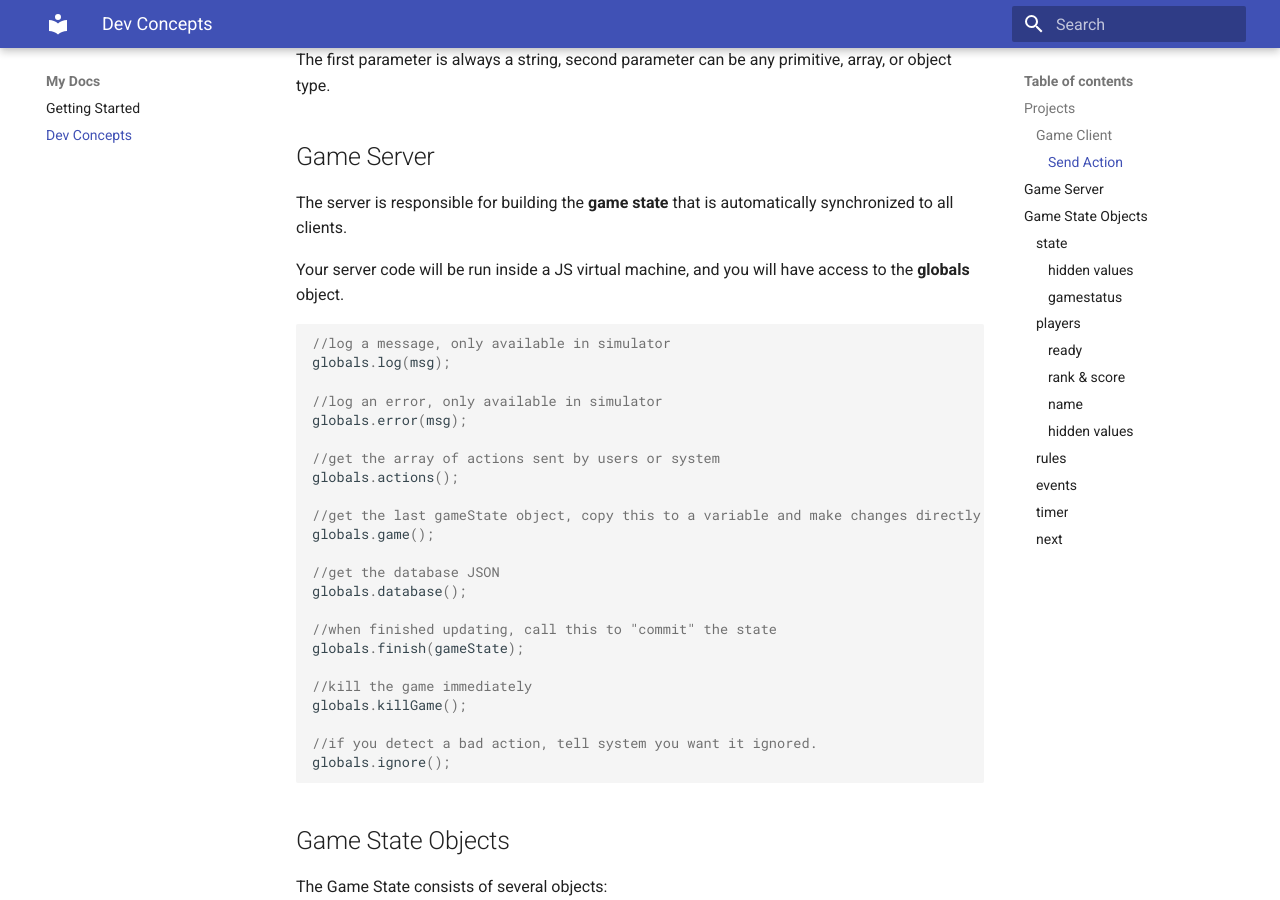
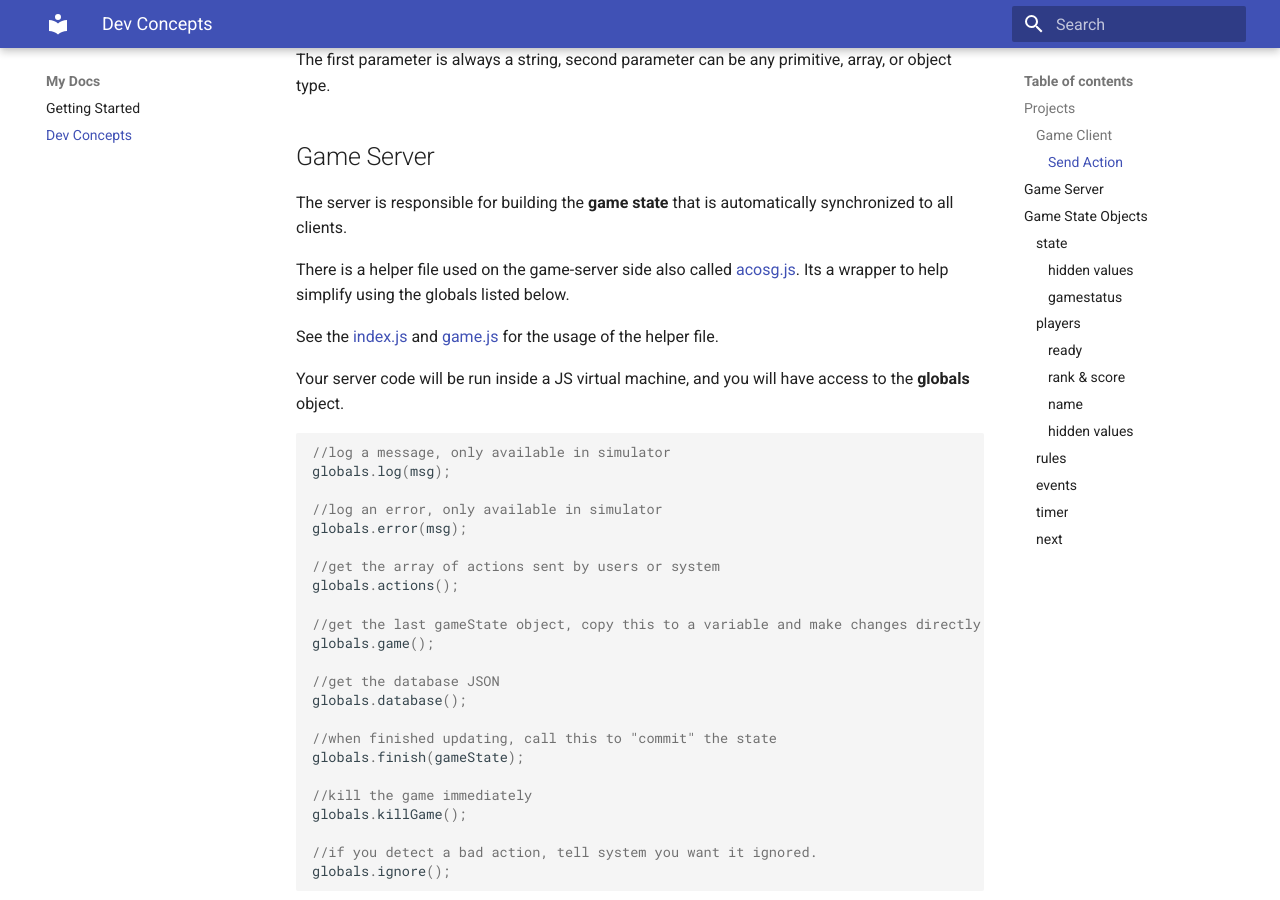
Before and after one commit to acosgames/acosgames.github.io, an MkDocs documentation site: the page built from docs/concepts.md, in a window 1280 px wide and 900 px high, scrolled down 578 px. Built offline with MkDocs 1.6.1 and Material for MkDocs 9.7.7, drawn with Linux system fonts in a browser that asks for light colours.

Commit message:
updating docs

```diff
--- a/docs/concepts.md
+++ b/docs/concepts.md
@@ -6,7 +6,7 @@
 
 ### Game Client
 
-The client is responsible for displaying the game state that is forwarded to your game's front end. There is a helper file called `acosg.js` that listens for incoming state updates. Everytime there is an update, you will receive the full state. The TicTacToe example uses ReactJS, but any JS framework can be used, as long as you can receive updates and send actions by re-creating what the `acosg.js` file does.
+The client is responsible for displaying the game state that is forwarded to your game's front end. There is a helper file called [acosg.js](https://github.com/acosgames/tictactoe/blob/main/game-client/acosg.js)that listens for incoming state updates. Everytime there is an update, you will receive the full state. The TicTacToe example uses ReactJS, but any JS framework can be used, as long as you can receive updates and send actions by re-creating what the [acosg.js](https://github.com/acosgames/tictactoe/blob/main/game-client/acosg.js) file does.
 
 #### Send Action
 
@@ -21,6 +21,10 @@
 ## Game Server
 
 The server is responsible for building the **game state** that is automatically synchronized to all clients.
+
+There is a helper file used on the game-server side also called [acosg.js](https://github.com/acosgames/tictactoe/blob/main/game-server/acosg.js). Its a wrapper to help simplify using the globals listed below.
+
+See the [index.js](https://github.com/acosgames/tictactoe/blob/main/game-server/index.js) and [game.js](https://github.com/acosgames/tictactoe/blob/main/game-server/game.js) for the usage of the helper file.
 
 Your server code will be run inside a JS virtual machine, and you will have access to the **globals** object.
 
```
Also changed, not shown: site/concepts/index.html, 1 other file.
